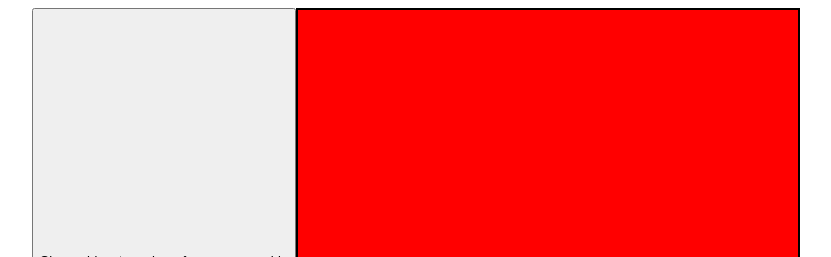
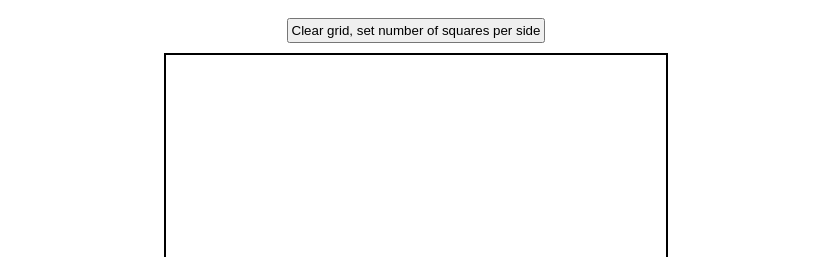
Before and after one commit to JasonClancey/etch-a-sketch, a plain HTML site: page index.html in a window 1280 px wide. Shown: the top 257 px of the page, without its empty margins (224-1055 px from the left). Drawn offline with Linux system fonts and the light colour scheme.

Commit message:
removed the default size for each square in the etch-a-sketch, set default colour to white

```diff
--- a/style.css
+++ b/style.css
@@ -1,6 +1,13 @@
 body {
     display: flex;
-    justify-content: center;
+    flex-direction: column;
+    align-items: center;
+    flex-grow: 0;
+}
+
+.userInput {
+    padding: 3px;
+    margin: 10px;
 }
 
 .container {
@@ -15,7 +22,5 @@ body {
 }
 
 #theGrid {
-    width: 6.25%;
-    height: 6.25%;
-    background-color: red;
+    background-color: white;
 }
```
